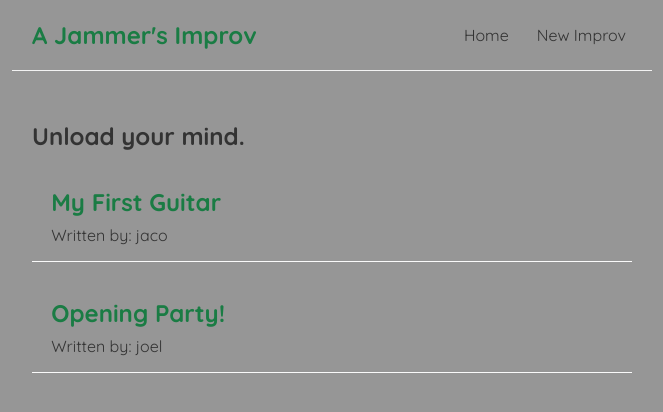
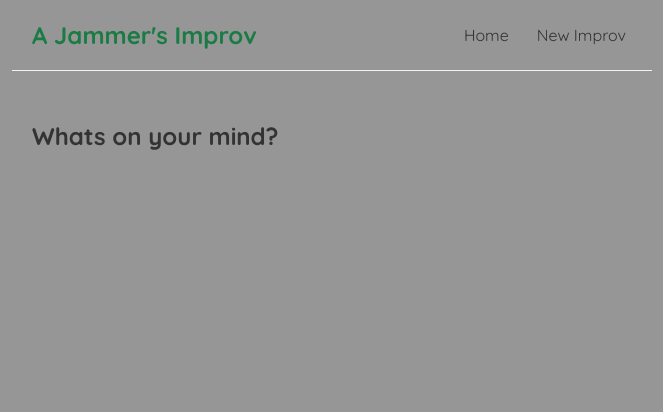
Before and after one commit to kelstrother/a-jammers-improv, a React (Create React App) app: page /create in a window 1280 px wide. Shown: the top 412 px of the page, without its empty margins (308-971 px from the left). Built offline with nearby package versions, Linux system fonts and the light colour scheme; data requests are answered from the project's data file; the HTML template or start-up script is replaced by a standard one.

Commit message:
added react router and a new component for creating an entry.

```diff
--- a/package.json
+++ b/package.json
@@ -8,6 +8,7 @@
     "@testing-library/user-event": "^13.5.0",
     "react": "^18.2.0",
     "react-dom": "^18.2.0",
+    "react-router-dom": "^5.3.4",
     "react-scripts": "5.0.1",
     "web-vitals": "^2.1.4"
   },
--- a/src/App.js
+++ b/src/App.js
@@ -1,15 +1,26 @@
 import Navbar from './Navbar';
 import Home from './Home'
+import Create from './Create'
+import { BrowserRouter as Router, Route, Switch } from 'react-router-dom';
 
 function App() {
 
   return (
-    <div className="App">
-      <Navbar />
-      <div className="content">
-        <Home />
+    <Router>
+      <div className="App">
+        <Navbar />
+        <div className="content">
+          <Switch>
+            <Route exact path="/">
+              <Home />
+            </Route>
+            <Route path="/create">
+              <Create />
+            </Route>
+          </Switch>
+        </div>
       </div>
-    </div>
+    </Router>
   );
 }
 
--- /dev/null
+++ b/src/Create.js
@@ -0,0 +1,9 @@
+import React from 'react'
+
+export default function Create() {
+  return (
+    <div className='create'>
+      <h2>Whats on your mind?</h2>
+    </div>
+  )
+}
```
Also changed, not shown: 1 other file (tests, documents, lock files or other folders).
